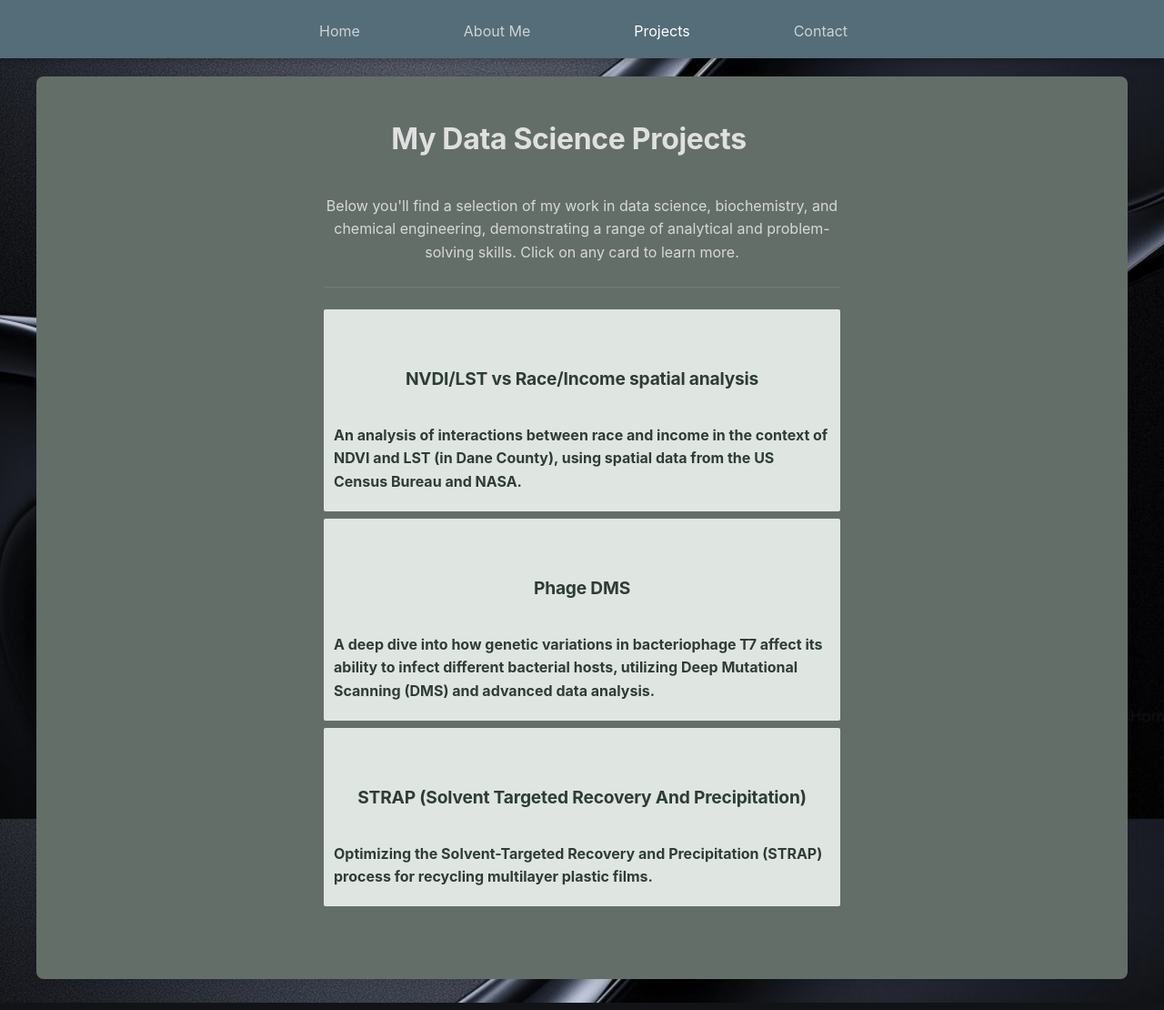
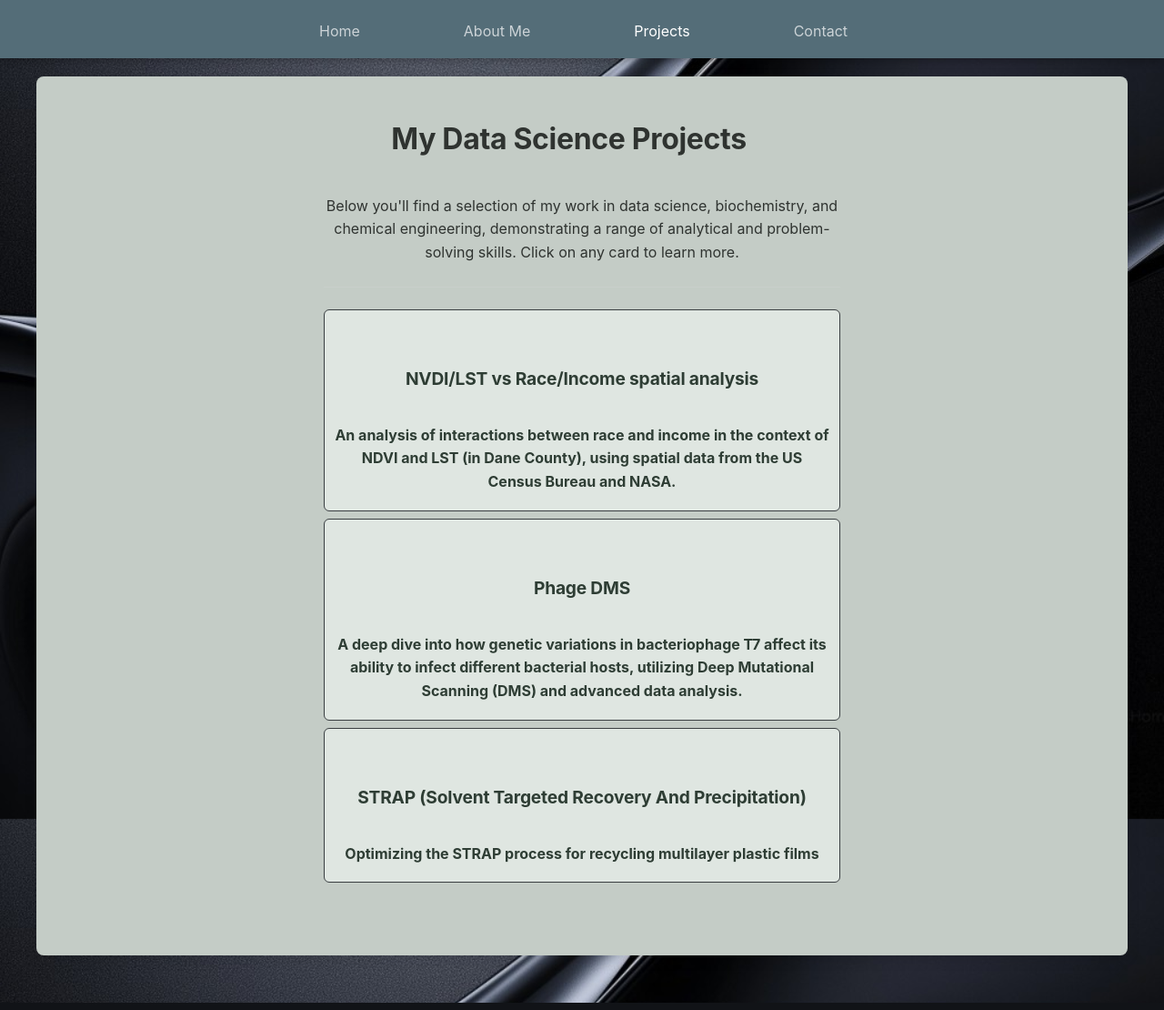
Before and after one commit to Guy1Weibel/guyweibel.github.io, an MkDocs documentation site: the page built from docs/projects/index.md, in a window 1280 px wide and 1110 px high. Shown: the whole window at 91% size. Built offline with MkDocs 1.6.1 and Material for MkDocs 9.7.7, drawn with Linux system fonts in a browser that asks for light colours; some web fonts are replaced.

Commit message:
project updates

```diff
--- a/docs/css/extra.css
+++ b/docs/css/extra.css
@@ -352,12 +352,12 @@ body.page-index p {
 
 /* --- Projects Overview Page PROJECTS plus back to top button--- */
 .md-main__inner:has(h1#my-data-science-projects) {
-  background-color: #646e68 !important; /* Your dark grey-green background */
+  background-color: #c4ccc6 !important; /* Your light grey-green background */
 }
 
-/* Text styling for Projects Overview Page (text is now light against dark background) */
+/* Text styling for Projects Overview Page (text is now dark against light background) */
 .md-main__inner:has(h1#my-data-science-projects) .md-content__inner {
-  color: #D7D9D7 !important; /* Light grey main text */
+  color: #2f3330 !important; /* dark main text */
 }
 
 /* Styling for H1, H2, H3, H4 on Projects Overview Page */
@@ -365,18 +365,18 @@ body.page-index p {
 .md-main__inner:has(h1#my-data-science-projects) .md-content__inner h2,
 .md-main__inner:has(h1#my-data-science-projects) .md-content__inner h3,
 .md-main__inner:has(h1#my-data-science-projects) .md-content__inner h4 {
-  color: #E0E0E0 !important;     /* Slightly brighter light grey/off-white for headings */
+  color: #2f3330 !important;     /* Slightly brighter light grey/off-white for headings */
   font-weight: bold !important;   /* Make all these headings bold */
   /* text-align: center; /* Only if you want ALL headings centered, usually just H1 via .text-center class */
 }
 
 /* Links on Projects Overview Page (general links on the page, not in cards) */
 .md-main__inner:has(h1#my-data-science-projects) .md-content__inner a {
-  color: #A7D7F9 !important;       /* A lighter, noticeable blue for links on dark background */
+  color: #2f3330 !important;       /* A lighter, noticeable blue for links on dark background */
   text-decoration: none !important; /* ADDED: Underline links */
 }
 .md-main__inner:has(h1#my-data-science-projects) .md-content__inner a:hover {
-  color: #FFFFFF !important;       /* Brighter/white on hover */
+  color: #2f3330 !important;       /* Brighter/white on hover */
   text-decoration: none !important; /* Keep underline on hover */
 }
 
@@ -418,8 +418,10 @@ body.page-index p {
   transition-property: transform, box-shadow;
   transition-duration: 0.2s;
   transition-timing-function: ease-in-out;
-
   transition: transform 0.2s ease-out, box-shadow 0.2s ease-out, z-index 0s linear 0.2s;
+  border: 1px solid #393e41;
+  border-radius: 6px;
+  box-sizing: border-box;
 }
 
 /* Style the main link to behave like the card */
@@ -454,9 +456,9 @@ body.page-index p {
 .md-main__inner:has(h1#my-data-science-projects) .project-card-link,
 .md-main__inner:has(h1#my-data-science-projects) .project-card-link p,
 .md-main__inner:has(h1#my-data-science-projects) .project-card-link strong {
-    content: strong;
     color: #202923 !important;
-    text-decoration: none !important; /* Dark text for the #a4ada3 card background */
+    text-decoration: none !important;
+    text-align: center !important;
 }
 
 /* --- HOVER ANIMATION FOR THE CARD (List Item) --- */
@@ -482,7 +484,7 @@ body.page-index p {
 
 /* --- Phage DMS Project Page --- */
 .md-main__inner:has(h1#phage-dms-mapping-viral-fitness-landscapes) {
-  background-color: #D8BFD8 !important; /* Thistle (Light Purple/Pink) */
+  background-color: #a5b4c9 !important; /* Thistle (Light Purple/Pink) */
 }
 /* Text contrast for Phage DMS Page (because Thistle is light) */
 .md-main__inner:has(h1#phage-dms-mapping-viral-fitness-landscapes) .md-content__inner {
@@ -505,23 +507,29 @@ body.page-index p {
 
 
 /* --- STRAP Project Page --- */
-.md-main__inner:has(h1#strap-solvent-targeted-plastic-recycling) {
-  background-color: #d6c7b6 !important; /* PowderBlue (Light Blue/Cyan) */
+.md-main__inner:has(h1#strap-solvent-targeted-recovery-and-precipitation) {
+  background-color: #f5e9da !important;
 }
+
+.md-main__inner:has(h1#strap-solvent-targeted-recovery-and-precipitation) .centered-image {
+  border: 3px solid #4f3715 !important; /* DarkSlateGray border for STRAP page images */
+}
+
 /* Text contrast for STRAP Page (because PowderBlue is light) */
-.md-main__inner:has(h1#strap-solvent-targeted-plastic-recycling) .md-content__inner {
+.md-main__inner:has(h1#strap-solvent-targeted-recovery-and-precipitation) .md-content__inner {
   color: #1E3C40 !important; /* Dark cyan/blue text */
 }
-.md-main__inner:has(h1#strap-solvent-targeted-plastic-recycling) .md-content__inner h1,
-.md-main__inner:has(h1#strap-solvent-targeted-plastic-recycling) .md-content__inner h2,
-.md-main__inner:has(h1#strap-solvent-targeted-plastic-recycling) .md-content__inner h3,
-.md-main__inner:has(h1#strap-solvent-targeted-plastic-recycling) .md-content__inner h4 {
+.md-main__inner:has(h1#strap-solvent-targeted-recovery-and-precipitation) .md-content__inner h1,
+.md-main__inner:has(h1#strap-solvent-targeted-recovery-and-precipitation) .md-content__inner h2,
+.md-main__inner:has(h1#strap-solvent-targeted-recovery-and-precipitation) .md-content__inner h3,
+.md-main__inner:has(h1#strap-solvent-targeted-recovery-and-precipitation) .md-content__inner h4 {
   color: #14292C !important; /* Darker cyan/blue for headings */
+  font-weight: bold !important; /* Make headings bold */
 }
-.md-main__inner:has(h1#strap-solvent-targeted-plastic-recycling) .md-content__inner a {
+.md-main__inner:has(h1#strap-solvent-targeted-recovery-and-precipitation) .md-content__inner a {
   color: #20B2AA !important; /* LightSeaGreen for links */
 }
-.md-main__inner:has(h1#strap-solvent-targeted-plastic-recycling) .md-content__inner a:hover {
+.md-main__inner:has(h1#strap-solvent-targeted-recovery-and-precipitation) .md-content__inner a:hover {
   color: #167D77 !important; /* Darker LightSeaGreen for hover */
 }
 
@@ -541,7 +549,7 @@ body.page-index p {
 }
 
 /* Show "Back to Top" button on STRAP Project Page */
-.md-main__inner:has(h1#strap-solvent-targeted-plastic-recycling) ~ .md-top {
+.md-main__inner:has(h1#strap-solvent-targeted-recovery-and-precipitation) ~ .md-top {
   display: inline-flex !important;
 }
 
--- a/docs/projects/index.md
+++ b/docs/projects/index.md
@@ -26,7 +26,7 @@ Below you'll find a selection of my work in data science, biochemistry, and chem
 - <a href="strap_recycling" class="project-card-link">
     <span class="project-card-content">
         <h3 class="project-card-title">STRAP (Solvent Targeted Recovery And Precipitation)</h3>
-        Optimizing the Solvent-Targeted Recovery and Precipitation (STRAP) process for recycling multilayer plastic films.
+        Optimizing the STRAP process for recycling multilayer plastic films
     </span>
   </a>
 
```
Also changed, not shown: docs/contact.md (+4 -2 lines), docs/projects/strap_recycling.md (+68 -43 lines), docs/images/strap/contaminant.png (added), docs/images/strap/cycle.png (added), docs/images/strap/mixing_vessel.png (added), docs/images/strap/shear_thinning.png (added), docs/images/strap/silica.png (added), 1 other file.
